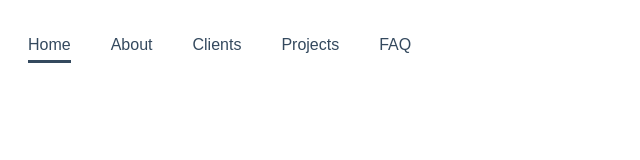
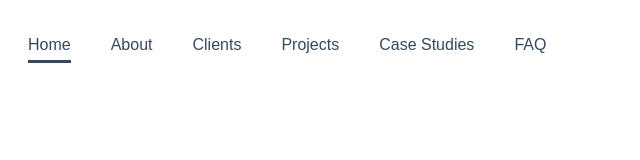
Before and after one commit to sandipsaha597/animated-border-bottom, a plain HTML site: page index.html in a window 1280 px wide. Shown: the whole page, without its empty margins (0-640 px from the left). Drawn offline with Linux system fonts and the light colour scheme.

Commit message:
added another menu item

```diff
--- a/index.html
+++ b/index.html
@@ -15,6 +15,7 @@
       <li><a href="#">About</a></li>
       <li><a href="#">Clients</a></li>
       <li><a href="#">Projects</a></li>
+      <li><a href="#">Case Studies</a></li>
       <li><a href="#">FAQ</a></li>
     </ul>
   </nav>
```
